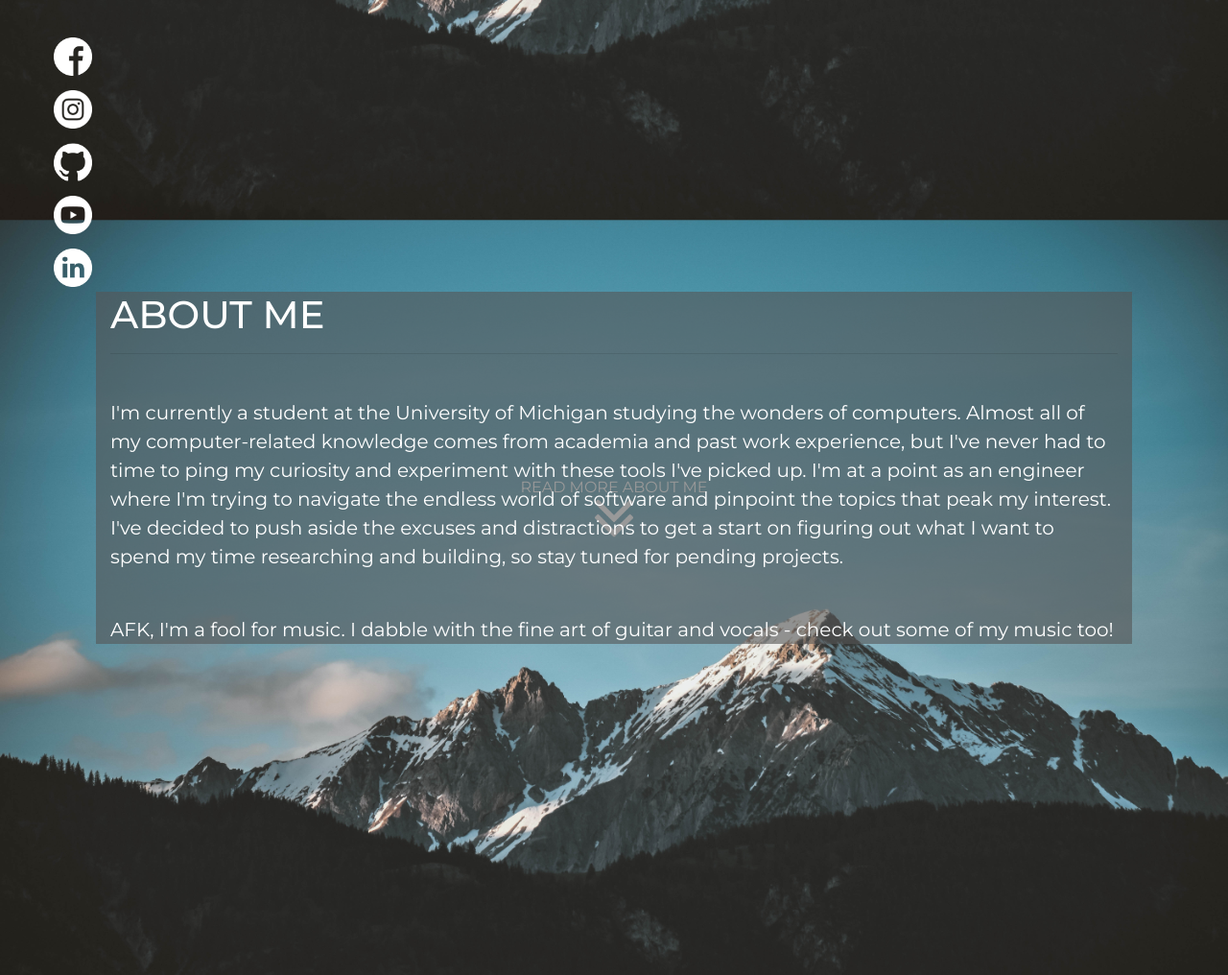
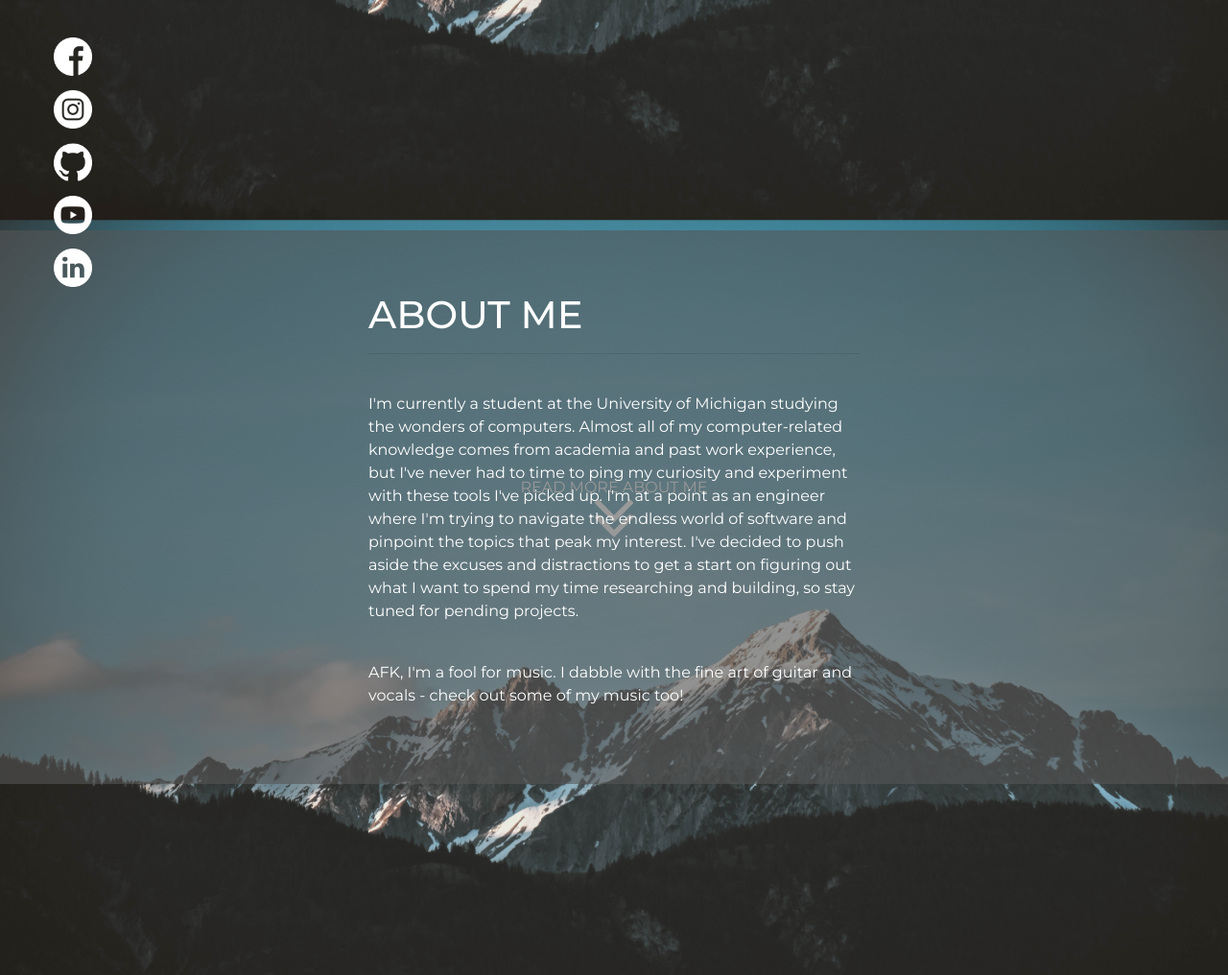
Before and after one commit to mkong8/personal_site, a Django app: page / in a window 1280 px wide. Shown: the part 624-1640 px from the top of the page at 96% size. Run offline with Django 3.2, Linux system fonts and the light colour scheme; some libraries are stand-ins or nearby versions.

```diff
--- a/mattkong/home/static/home/main.css
+++ b/mattkong/home/static/home/main.css
@@ -113,12 +113,13 @@ img.social, img.arrow {
   height: 100%;
   position: absolute;
   top: 100%; left: 0; bottom: 0; right: 0;
-  padding: 10% 30px;
-  font-size: 1.25em;
+  padding: 5% 0px;
 
 }
 
 .about-me {
   color: white;
   background-color: rgba(85,85,85,0.6);
+  padding: 5% 30%;
+  font-size: 1em;
 }
--- a/mattkong/home/templates/mysite/index.html
+++ b/mattkong/home/templates/mysite/index.html
@@ -93,8 +93,8 @@
 		</a>
 	</div>
 
-	<div class="container more" id="more">
-		<div class="container about-me">
+	<div class="container-fluid more" id="more">
+		<div class="container-fluid about-me">
 			<h1>ABOUT ME</h1>
 			<hr>
 			<br>
```
